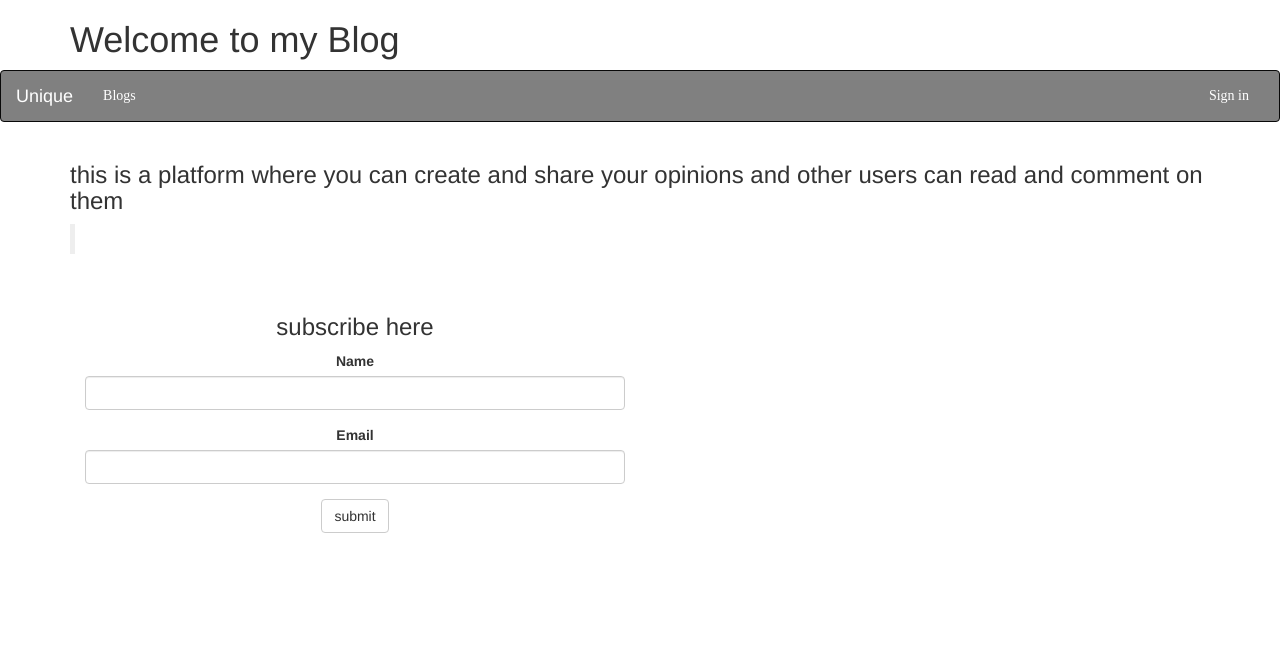
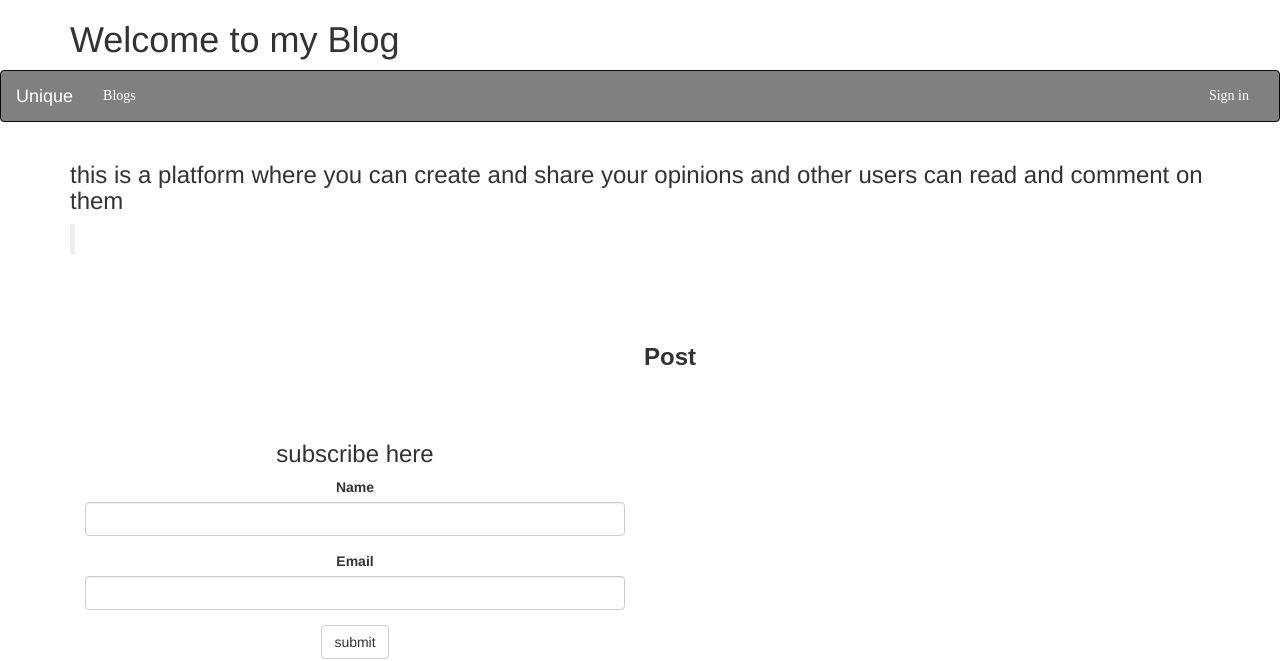
Before and after one commit to UMUTONIRitha/Unique-Blog, a Flask app: template app/templates/index.html in a window 1280 px wide. Shown: the top 661 px of the page. Run offline with Flask 2, Linux system fonts and the light colour scheme; the template is opened without the code that fills it: values that come from a table or form of the project are taken from there, others are empty; some libraries are stand-ins or nearby versions.

Commit message:
add changes

```diff
--- a/app/templates/macros.html
+++ b/app/templates/macros.html
@@ -1,20 +1,28 @@
 {% macro displayBlog(blogs) %}
+
+
+<div class="container">
+    <div class="row" style="margin: 30px 0;font-family: 'Noto Serif JP', serif;">
+        <h3 style="text-align: center;margin-bottom:20px;font-family: 'Nanum Gothic', sans-serif;font-weight:800;">Post</h3>
         {% for post in blogs %}
+        <div class="col-md-4">
 
-<div class="container rr">
-<a href="">
-<h3 class="title">{{post.title}}</h3>
-</a>
+                <h4 class="title">{{post.title}}</h4><br>
 
             <p>{{post.content}}</p>
             <img src="{{post.image}}" width="300" height="200">
             <div><span class="foot">{{post.comments.count()}}</span>
 
-<a href="{{url_for('main.comment',blog_id = post.id)}}">comment</a>
-<a href="{{url_for('main.update_blog',id = post.id)}}">update</a>
-<a href="{{url_for('main.delete',id = post.id)}}">delete</a>
+                <a href="{{url_for('main.comment',blog_id = post.id)}}" style="color:black;"><i class="far fa-comments"></i></a>
+                <a href="{{url_for('main.update_blog',id = post.id)}}" style="color:grey;">update</a>
+                <a href="{{url_for('main.delete',id = post.id)}}" style="color:red;"><i class="fas fa-trash"></i></a>
             </div>
 
         </div>
         {% endfor %}
+    </div>
+
+
+</div>
+
 {% endmacro %}
```
Lines whose indentation alone changed are shown as unchanged.
